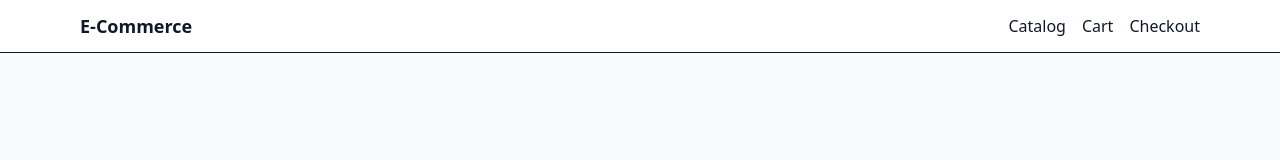
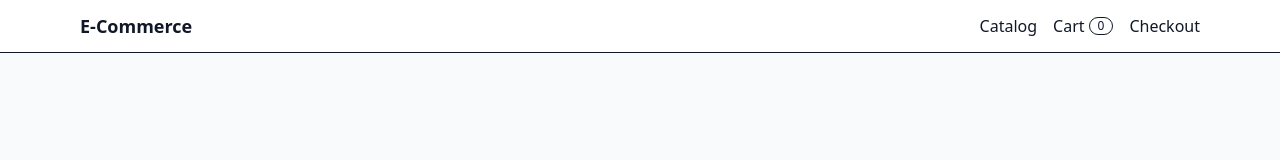
Before and after one commit to donnchadh00/ecommerce-app, a React (Vite) app in the folder frontend/: page /login in a window 1280 px wide. Shown: the top 160 px of the page. Built offline with nearby package versions, Linux system fonts and the light colour scheme; no server answers.

Commit message:
feat(ui): add-to-cart from catalog and header cart badge

```diff
--- a/frontend/src/App.tsx
+++ b/frontend/src/App.tsx
@@ -1,6 +1,7 @@
 import { Link, Route, Routes } from 'react-router-dom';
 import CatalogPage from "./features/catalog/CatalogPage";
 import CartPage from './features/cart/CartPage';
+import CartBadge from './features/cart/CartBadge';
 
 function Layout({ children }: { children: React.ReactNode }) {
   return (
@@ -10,7 +11,9 @@ function Layout({ children }: { children: React.ReactNode }) {
           <Link to="/" className="font-semibold text-lg">E-Commerce</Link>
           <nav className="ml-auto flex items-center gap-4">
             <Link to="/" className="hover:underline">Catalog</Link>
-            <Link to="/cart" className="hover:underline">Cart</Link>
+            <Link to="/cart" className="hover:underline flex items-center">
+              Cart <CartBadge />
+            </Link>
             <Link to="/checkout" className="hover:underline">Checkout</Link>
           </nav>
         </div>
--- /dev/null
+++ b/frontend/src/features/cart/CartBadge.tsx
@@ -0,0 +1,11 @@
+import { useCart } from "./api";
+
+export default function CartBadge() {
+  const { data } = useCart();
+  const count = data?.reduce((sum, i) => sum + i.quantity, 0) ?? 0;
+  return (
+    <span className="ml-1 inline-flex items-center rounded-full border px-2 text-xs">
+      {count}
+    </span>
+  );
+}
--- a/frontend/src/features/catalog/CatalogPage.tsx
+++ b/frontend/src/features/catalog/CatalogPage.tsx
@@ -1,7 +1,9 @@
 import { useProducts } from "./useProducts";
+import { useAddToCart } from "../../features/cart/api";
 
 export default function CatalogPage() {
   const { data, isLoading, error } = useProducts();
+  const add = useAddToCart();
 
   if (isLoading) return <div>Loading products…</div>;
   if (error) return <div className="text-red-600">Failed to load products</div>;
@@ -21,10 +23,11 @@ export default function CatalogPage() {
           <h3 className="font-semibold">{p.name}</h3>
           <p className="text-sm text-gray-600">${p.price}</p>
           <button
-            className="mt-3 rounded-lg bg-black px-3 py-2 text-white"
-            // onClick={() => ... (wire add-to-cart in the next step)}
+            onClick={() => add.mutate({ productId: Number(p.id), quantity: 1 })}
+            className="mt-3 rounded-lg bg-black px-3 py-2 text-white disabled:opacity-60"
+            disabled={add.isPending}
           >
-            Add to cart
+            {add.isPending ? "Adding…" : "Add to cart"}
           </button>
         </article>
       ))}
```
